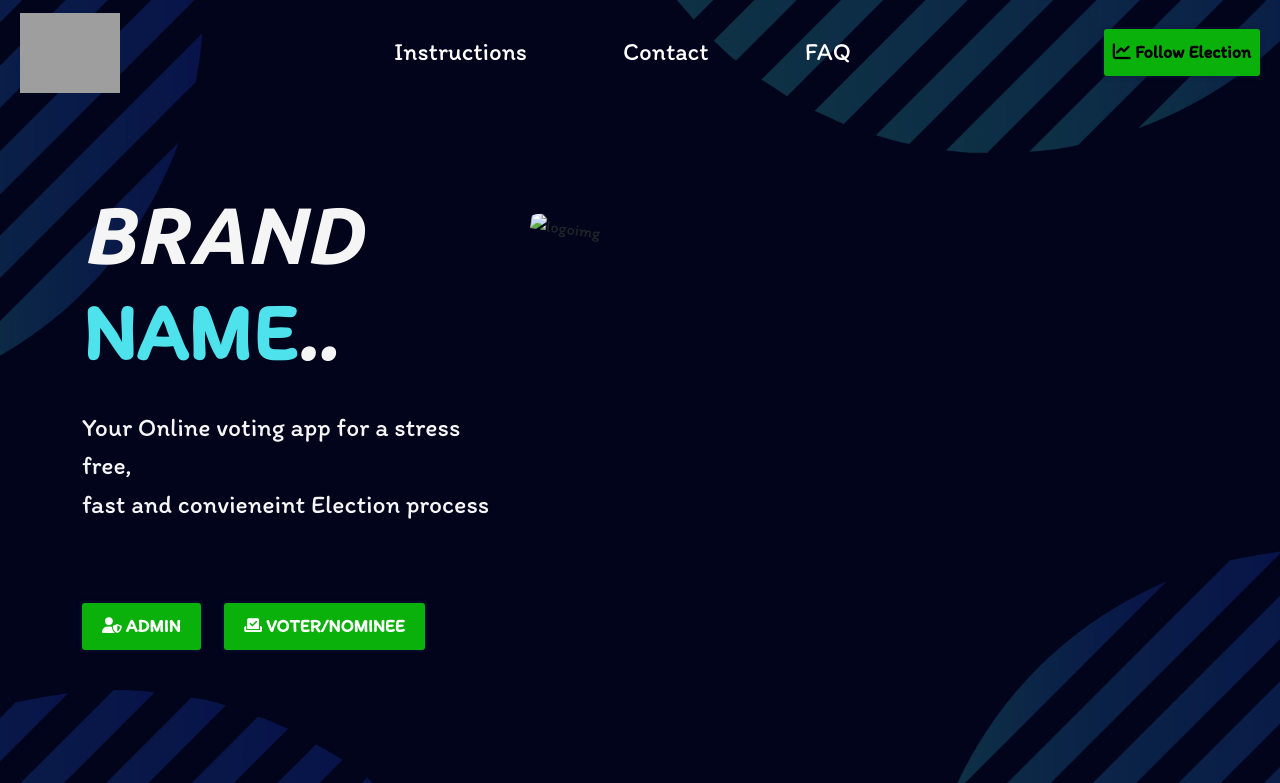
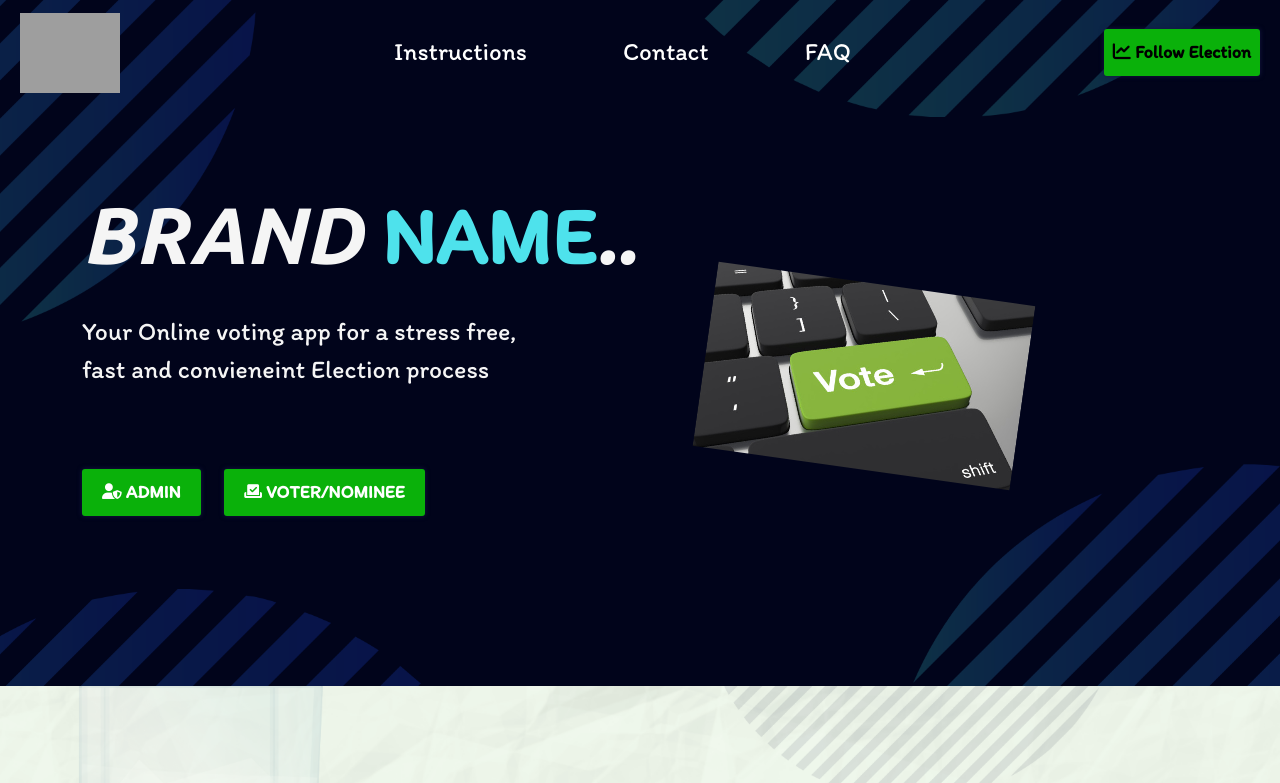
Before and after one commit to GDB7/Vote-app, a plain HTML site: page index.html in a window 1280 px wide. Shown: the top 783 px of the page. Drawn offline with nearby package versions, Linux system fonts and the light colour scheme; files that its build step writes are made by us from their sources; grey boxes are pictures that could not be loaded; files whose address does not match are found by name.

Commit message:
Update index.html

```diff
--- a/index.html
+++ b/index.html
@@ -5,7 +5,7 @@
     <meta name="viewport" content="width=device-width, initial-scale=1">
     <title>VOTING APP</title>
     <link href="https://cdn.jsdelivr.net/npm/bootstrap@5.0.0/dist/css/bootstrap.min.css" rel="stylesheet" integrity="sha384-wEmeIV1mKuiNpC+IOBjI7aAzPcEZeedi5yW5f2yOq55WWLwNGmvvx4Um1vskeMj0" crossorigin="anonymous">
-    <link rel="stylesheet" href="css/styles.css">
+    <link rel="stylesheet" href="styles.css">
     <link rel="preconnect" href="https://fonts.gstatic.com">
     <link href="https://fonts.googleapis.com/css2?family=Itim&family=Nunito:wght@300&family=Ubuntu:ital,wght@1,700&display=swap" rel="stylesheet">
     <script src="https://kit.fontawesome.com/7ed0a3a180.js" crossorigin="anonymous"></script>
@@ -50,7 +50,7 @@
                 </div>
       </div>
       <div class="col2 col-lg-4 ">
-        <img class= "logoimg" src="./images/voting logo.jpg" alt="logoimg">
+        <img class= "logoimg" src="voting logo.jpg" alt="logoimg">
       </div>
     </div>
 
```
